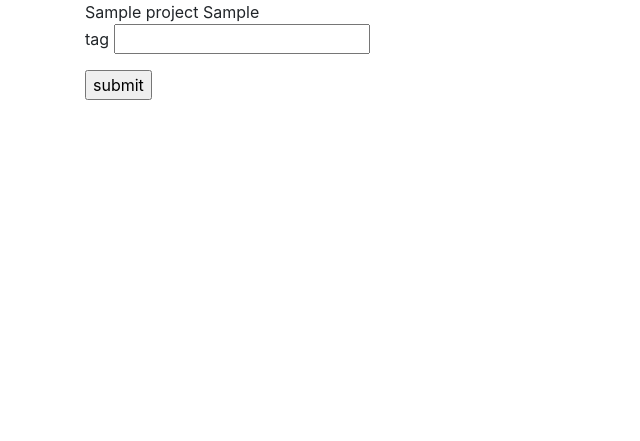
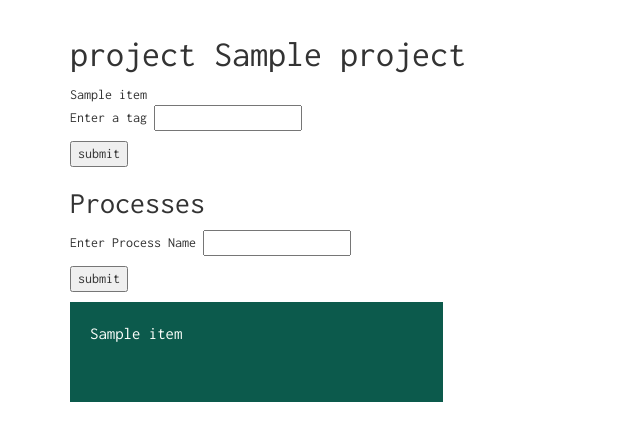
Before and after one commit to multekedir/Paint-Box, a Flask app: template templates/project.html in a window 1280 px wide. Shown: the top 441 px of the page, without its empty margins (0-640 px from the left). Run offline with Flask 2, Linux system fonts and the light colour scheme; the template is opened without the code that fills it: most values are stand-ins (such as "Sample title", 1, 10 or a date in 2020); some libraries are stand-ins or nearby versions.

Commit message:
added a rout to add Processes

```diff
--- a/run.py
+++ b/run.py
@@ -1,14 +1,13 @@
-from flask import Flask, request, render_template
+from flask import Flask, request, render_template, url_for, redirect
 from modules import Project
 
 app = Flask(__name__)
 app.config["DEBUG"] = True
 
-
 projects = []
 
 
-@app.route("/index", methods=['GET', 'POST'])
+@app.route("/", methods=['GET', 'POST'])
 def home():
     user = {'username': 'Miguel'}
     pro = None
@@ -19,16 +18,21 @@
     return render_template('index.html', title='Home', user=user, projects=projects)
 
 
-@app.route('/project/<num>', methods=['GET', 'POST'])
+@app.route('/project/<int:num>', methods=['GET', 'POST'])
 def project(num):
-
     return render_template('project.html', title='project', project=projects[num], id=num)
 
 
-@app.route('/add_tag/<num>', methods=['POST'])
+@app.route('/add_tag/<int:num>', methods=['POST'])
 def add_tag(num):
     projects[num].add_tag(request.form.get('tag'))
-    return render_template('project.html', title='project', project=projects[num], id=num)
+    return redirect(url_for('project', num=num))
+
+
+@app.route('/add_process/<int:num>', methods=['POST'])
+def add_process(num):
+    projects[num].add_process(request.form.get('process'))
+    return redirect(url_for('project', num=num))
 
 
 @app.route('/login', methods=['GET', 'POST'])
--- a/static/css/home.css
+++ b/static/css/home.css
@@ -7,8 +7,25 @@
     font-style: normal;
 }
 
-table{
+table {
     width: 50%;
     margin: auto;
     padding: 10px;
 }
+
+
+.wrapper {
+    display: grid;
+    grid-template-columns: repeat(3, 1fr);
+    grid-gap: 10px;
+    grid-auto-rows: minmax(100px, auto);
+}
+
+.wrapper div{
+    background-color: #0c5a4c;
+    color: #fcfffb;
+    font-weight: 400;
+    font-size: larger;
+    padding: 20px;
+
+}
--- a/templates/index.html
+++ b/templates/index.html
@@ -8,7 +8,7 @@
     <main>
         <div class="container">
 
-            <form action="/index" method="POST">
+            <form action="/" method="POST">
                 <p> Name of the Project <input type="text" name="name"/></p>
                 <p><input type="submit" value="submit"/></p>
             </form>
--- a/templates/project.html
+++ b/templates/project.html
@@ -1,28 +1,49 @@
-<html>
-  <head>
-    <meta charset="utf-8">
-    <meta http-equiv="X-UA-Compatible" content="IE=edge">
-    <meta name="viewport" content="width=device-width, initial-scale=1">
-    <title>Basic Bootstrap Template</title>
-    <link rel="stylesheet" type="text/css" href="css/bootstrap.min.css">
-    <!-- Optional Bootstrap theme -->
-    <link rel="stylesheet" href="css/bootstrap-theme.min.css">
-  </head>
-  <body>
-    <div class="container">
-        <main>
-            <table border = 1>
-                {{project.get_name()}}
-                {{project.get_tags()}}
+
+
+{% extends "base.html" %}
+
+{% block title %} project {{ project.get_name() }} {% endblock %}
+
+
+{% block main %}
+    <main>
+        <div class="container">
+
+            <h1>project {{ project.get_name() }}</h1>
+
+            <table>
+                {% for item in project.get_tags()  %}
+                     <tr>
+                     {{ item }}
+                     </tr>
+                {% endfor %}
+
             </table>
-            <form action = "/add_tag/{{id}}" method = "POST">
-                <p>tag <input type = "text" name = "tag" /></p>
-                <p><input type = "submit" value = "submit" /></p>
+            <form action="/add_tag/{{ id }}" method="POST">
+                <p>Enter a tag <input type="text" name="tag"/></p>
+                <p><input type="submit" value="submit"/></p>
             </form>
-        </main>
-      </main>
-    </div>
-    <script src="js/jquery-1.11.3.min.js"></script>
-    <script src="js/bootstrap.min.js"></script>
-  </body>
-</html>
+
+            <h2>Processes</h2>
+
+             <form action="/add_process/{{ id }}" method="POST">
+                <p>Enter Process Name <input type="text" name="process"/></p>
+                <p><input type="submit" value="submit"/></p>
+            </form>
+
+            <div class="wrapper">
+                {% for item in project.get_processes()  %}
+                    <div>{{ item.get_name() }}</div>
+                {% endfor %}
+            </div>
+
+        </div>
+    </main>
+
+
+{% endblock %}
+
+{% block script %}
+    <!--static js files static/js/-->
+    <script src="{{ url_for('static', filename='js/home.js') }}"></script>
+{% endblock %}
```
